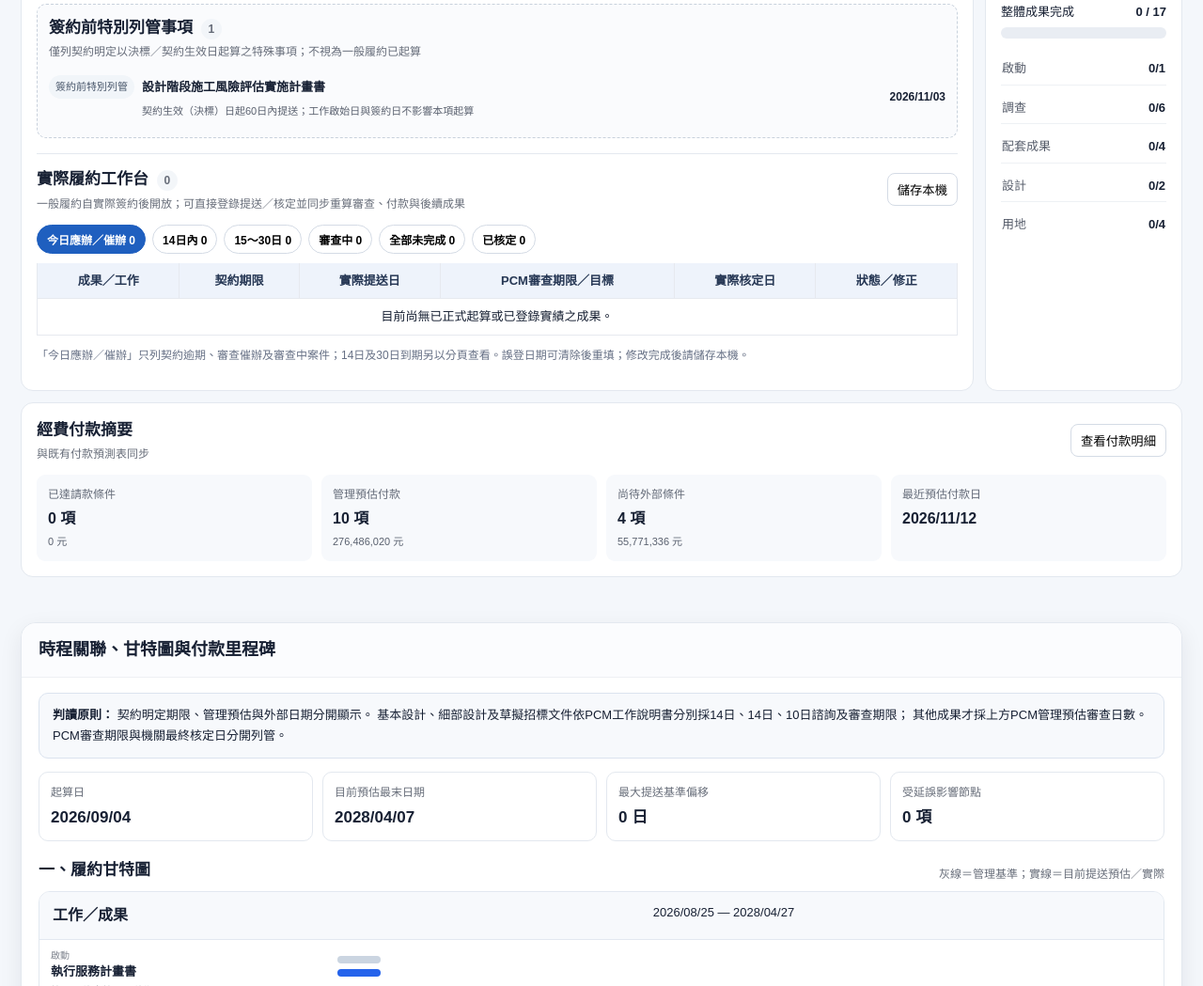
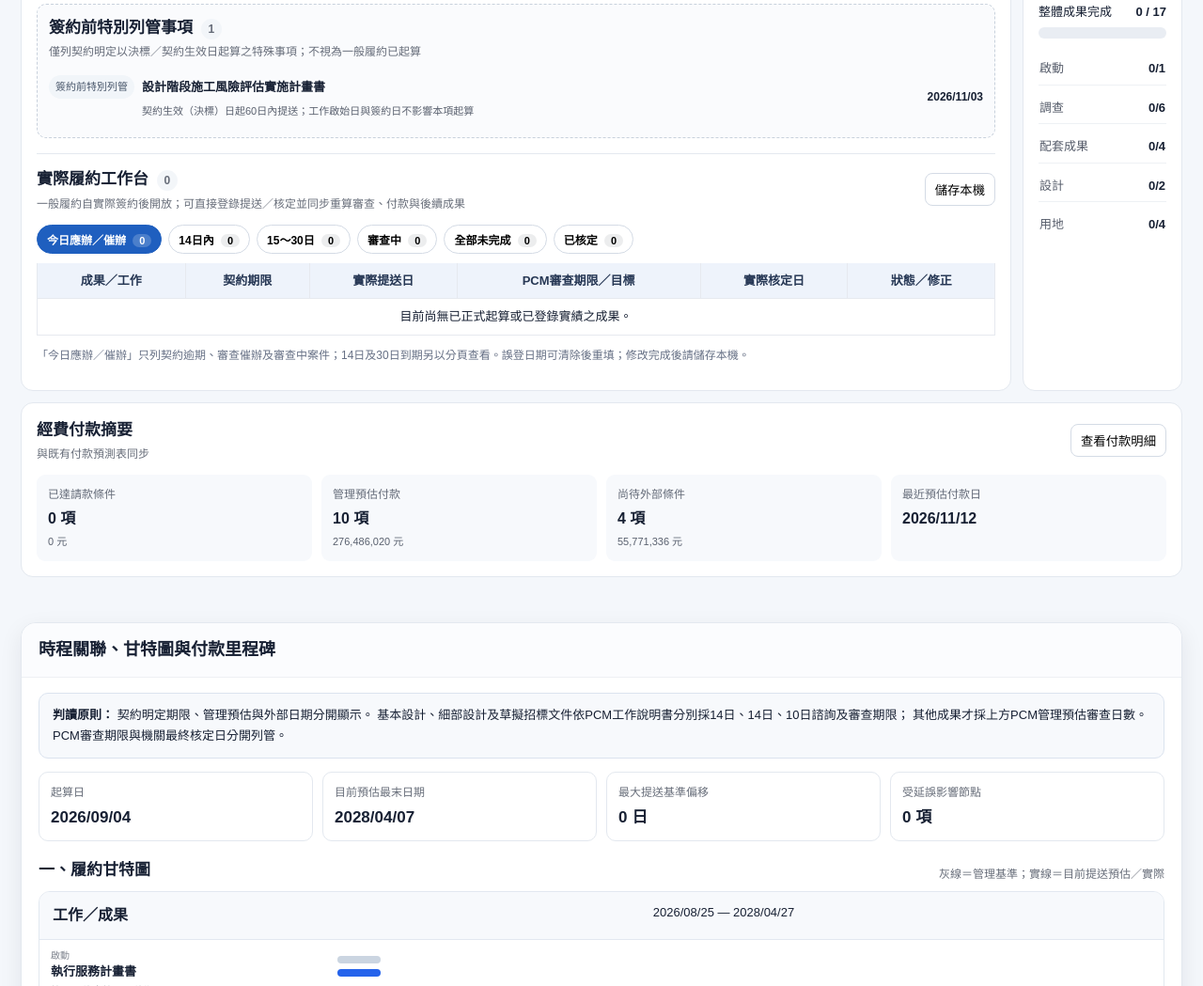
Before and after one commit to rbereo0002-png/yilan-rail-dashboard, a website with bundled scripts: page index.html in a window 1280 px wide. Shown: the part 745-1794 px from the top of the page at 94% size. Built offline with nearby package versions, Linux system fonts and the light colour scheme.

Commit message:
v1.3: style consolidated contractor workbench

```diff
--- a/style.css
+++ b/style.css
@@ -439,3 +439,7 @@
 .quick-filter{border:1px solid #d4dbe5;background:#fff;border-radius:999px;padding:6px 10px;font-size:12px;font-weight:700;cursor:pointer}
 .quick-filter.active{background:var(--blue);border-color:var(--blue);color:#fff}
 .quick-clear{display:block;margin-top:6px;border:0;background:transparent;color:var(--red);font-size:11px;text-decoration:underline;cursor:pointer;padding:0}
+
+.workbench .quick-filter span{display:inline-block;min-width:20px;margin-left:4px;padding:1px 6px;border-radius:999px;background:rgba(15,23,42,.08);font-size:11px}
+.workbench .quick-filter.active span{background:rgba(255,255,255,.2)}
+.workbench .quick-performance-table{min-width:1020px}
```
